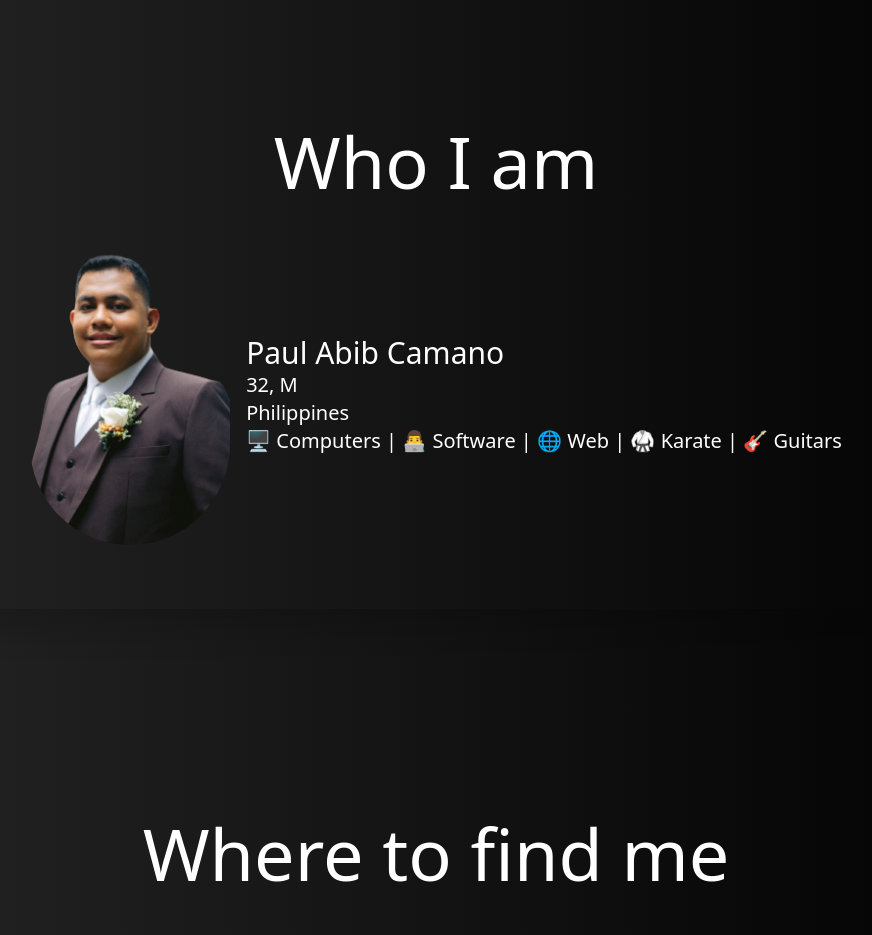
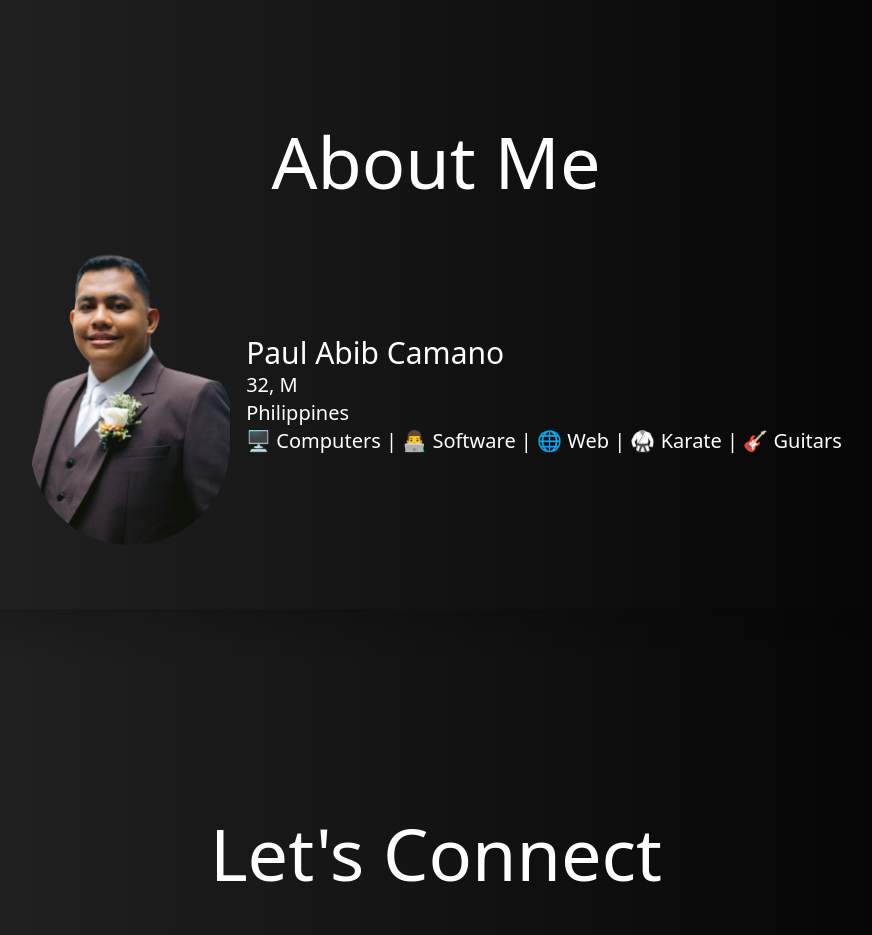
Before and after one commit to aebibtech/react_portfolio, a React (Vite) app: page / in a window 1280 px wide. Shown: the part 3360-4295 px from the top of the page, without its empty margins (204-1076 px from the left). Built offline with nearby package versions, Linux system fonts and the light colour scheme.

Commit message:
Update headers

```diff
--- a/src/comps/About.jsx
+++ b/src/comps/About.jsx
@@ -6,7 +6,7 @@ export default function About(){
 
     return(
         <div className="py-16 px-4 mt-4 sm:mt-48 shadow-2xl" id="About">
-            <h3 className="text-3xl sm:text-4xl md:text-7xl text-center mb-12">Who I am</h3>
+            <h3 className="text-3xl sm:text-4xl md:text-7xl text-center mb-12">About Me</h3>
             <div className="flex justify-center items-center gap-4">
                 <figure>
                     <img className="rounded-full" src={conf.about && conf.about.pic_link} alt="profile_pic" />
--- a/src/comps/Contact.jsx
+++ b/src/comps/Contact.jsx
@@ -11,7 +11,7 @@ export default function Contact(){
 
     return(
         <div className="p-4 mt-4 sm:mt-48" id="Contact">
-            <h3 className="text-3xl sm:text-4xl md:text-7xl text-center mb-12">Where to find me</h3>
+            <h3 className="text-3xl sm:text-4xl md:text-7xl text-center mb-12">Let's Connect</h3>
             <div className="flex justify-center gap-4">
                 {conf.contact && Object.keys(conf.contact).map(socmed => {
                     return conf.contact[socmed] && <ContactButton link={conf.contact[socmed]} icon={`/assets/img/${socmed}.png`} />
```
